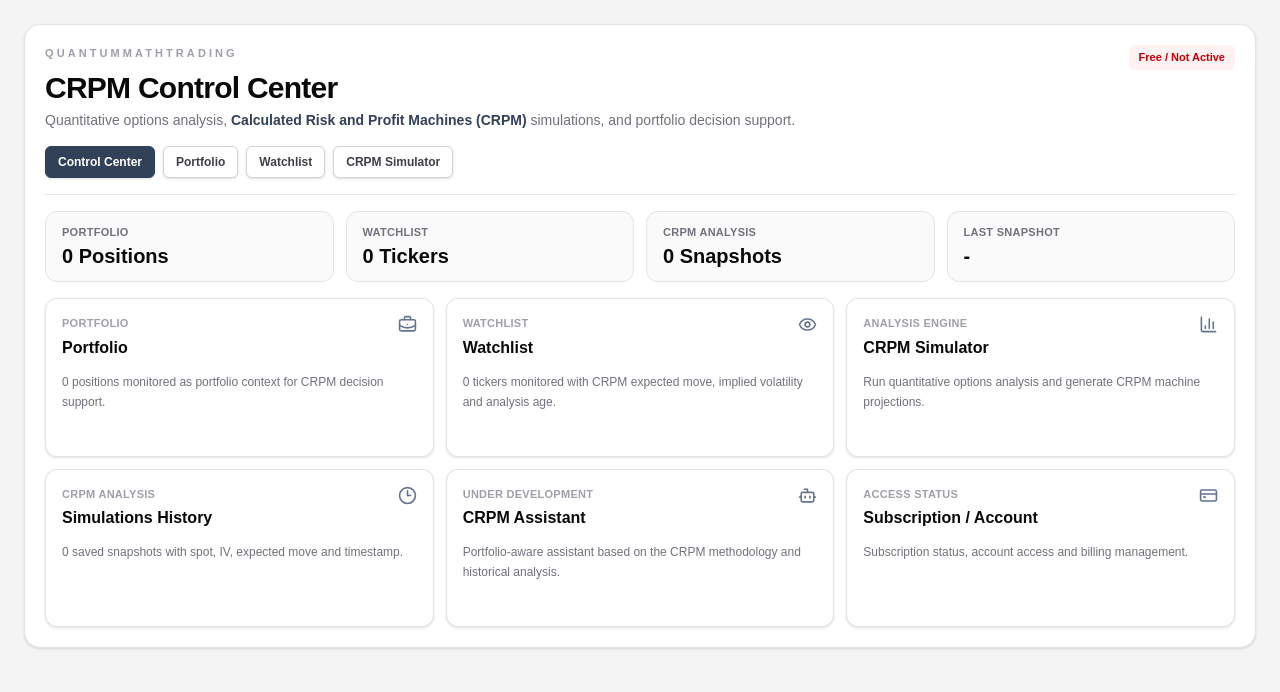
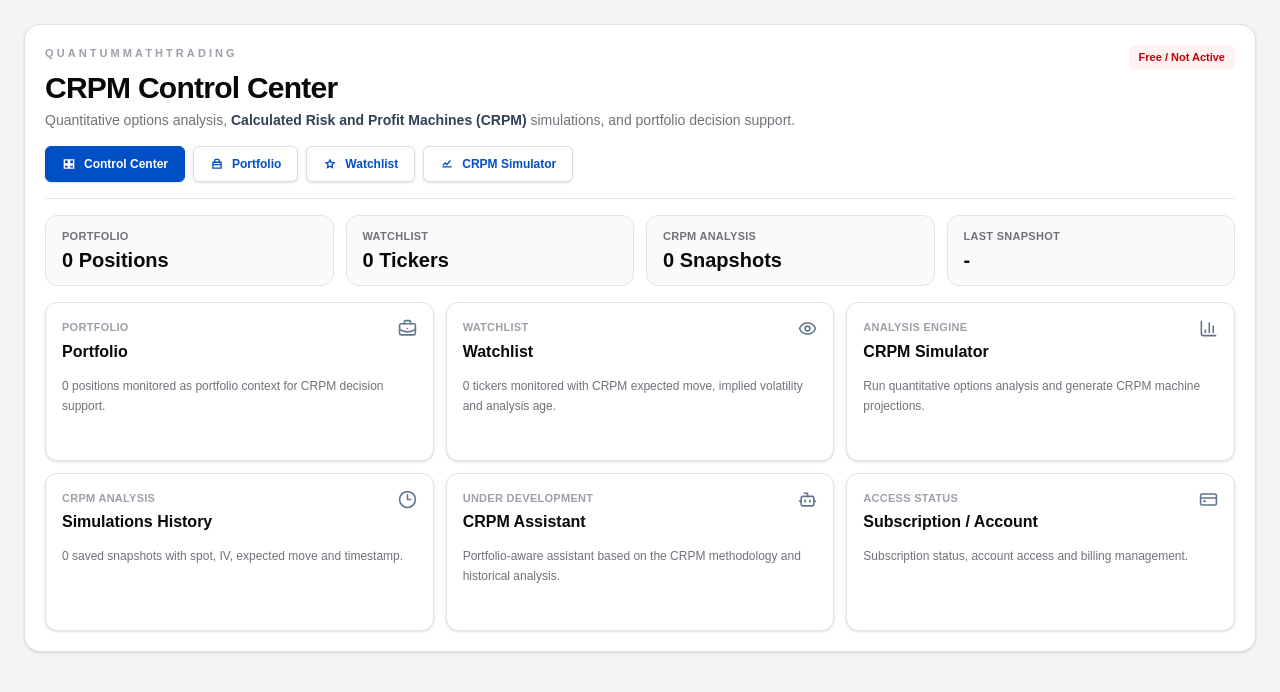
Before and after one commit to massimilianoriolfo-code/quantummathtrading-v2, a Next.js app: page /dashboard in a window 1280 px wide. Shown: the top 692 px of the page. Built offline with nearby package versions, Linux system fonts and the light colour scheme; no server answers.

Commit message:
Apply dashboard navigation light design v1

```diff
--- a/components/dashboard/DashboardNav.tsx
+++ b/components/dashboard/DashboardNav.tsx
@@ -5,11 +5,45 @@ type Props = {
 }
 
 const items = [
-  { key: 'dashboard', label: 'Control Center', href: '/dashboard' },
-  { key: 'portfolio', label: 'Portfolio', href: '/dashboard/portfolio' },
-  { key: 'watchlist', label: 'Watchlist', href: '/dashboard/watchlist' },
-  { key: 'simulator', label: 'CRPM Simulator', href: '/simulatore-pro' },
+  { key: 'dashboard', label: 'Control Center', href: '/dashboard', icon: 'grid' },
+  { key: 'portfolio', label: 'Portfolio', href: '/dashboard/portfolio', icon: 'briefcase' },
+  { key: 'watchlist', label: 'Watchlist', href: '/dashboard/watchlist', icon: 'star' },
+  { key: 'simulator', label: 'CRPM Simulator', href: '/simulatore-pro', icon: 'chart' },
 ] as const
+
+function NavIcon({ icon }: { icon: (typeof items)[number]['icon'] }) {
+  const className = 'h-3.5 w-3.5 stroke-[2.3]'
+
+  if (icon === 'grid') {
+    return (
+      <svg viewBox="0 0 24 24" fill="none" className={className} aria-hidden="true">
+        <path d="M4 5h7v7H4V5Zm9 0h7v7h-7V5ZM4 14h7v5H4v-5Zm9 0h7v5h-7v-5Z" stroke="currentColor" />
+      </svg>
+    )
+  }
+
+  if (icon === 'briefcase') {
+    return (
+      <svg viewBox="0 0 24 24" fill="none" className={className} aria-hidden="true">
+        <path d="M8 8V6.5A2.5 2.5 0 0 1 10.5 4h3A2.5 2.5 0 0 1 16 6.5V8M5 9h14v10H5V9Zm0 4h14" stroke="currentColor" />
+      </svg>
+    )
+  }
+
+  if (icon === 'star') {
+    return (
+      <svg viewBox="0 0 24 24" fill="none" className={className} aria-hidden="true">
+        <path d="m12 5 2.1 4.3 4.7.7-3.4 3.3.8 4.7-4.2-2.2L7.8 18l.8-4.7L5.2 10l4.7-.7L12 5Z" stroke="currentColor" />
+      </svg>
+    )
+  }
+
+  return (
+    <svg viewBox="0 0 24 24" fill="none" className={className} aria-hidden="true">
+      <path d="M4 17h16M5 14l4-4 3 3 6-7" stroke="currentColor" />
+    </svg>
+  )
+}
 
 export default function DashboardNav({ active }: Props) {
   return (
@@ -23,10 +57,11 @@ export default function DashboardNav({ active }: Props) {
             href={item.href}
             className={
               isActive
-                ? 'inline-flex h-8 items-center justify-center rounded-md border border-slate-700 bg-slate-700 px-3 text-[12px] font-semibold text-white shadow-sm'
-                : 'inline-flex h-8 items-center justify-center rounded-md border border-zinc-300 bg-white px-3 text-[12px] font-semibold text-zinc-700 shadow-sm transition hover:border-slate-500 hover:bg-zinc-50 hover:text-zinc-950'
+                ? 'inline-flex h-9 items-center justify-center gap-2 rounded-md border border-[#004fc4] bg-[#004fc4] px-4 text-[12px] font-black text-white shadow-sm transition active:translate-y-px'
+                : 'inline-flex h-9 items-center justify-center gap-2 rounded-md border border-[#d7dee8] bg-white px-4 text-[12px] font-black text-[#004fc4] shadow-sm transition hover:border-[#004fc4] hover:bg-[#eff6ff] hover:text-[#003b94] active:translate-y-px'
             }
           >
+            <NavIcon icon={item.icon} />
             {item.label}
           </Link>
         )
```
